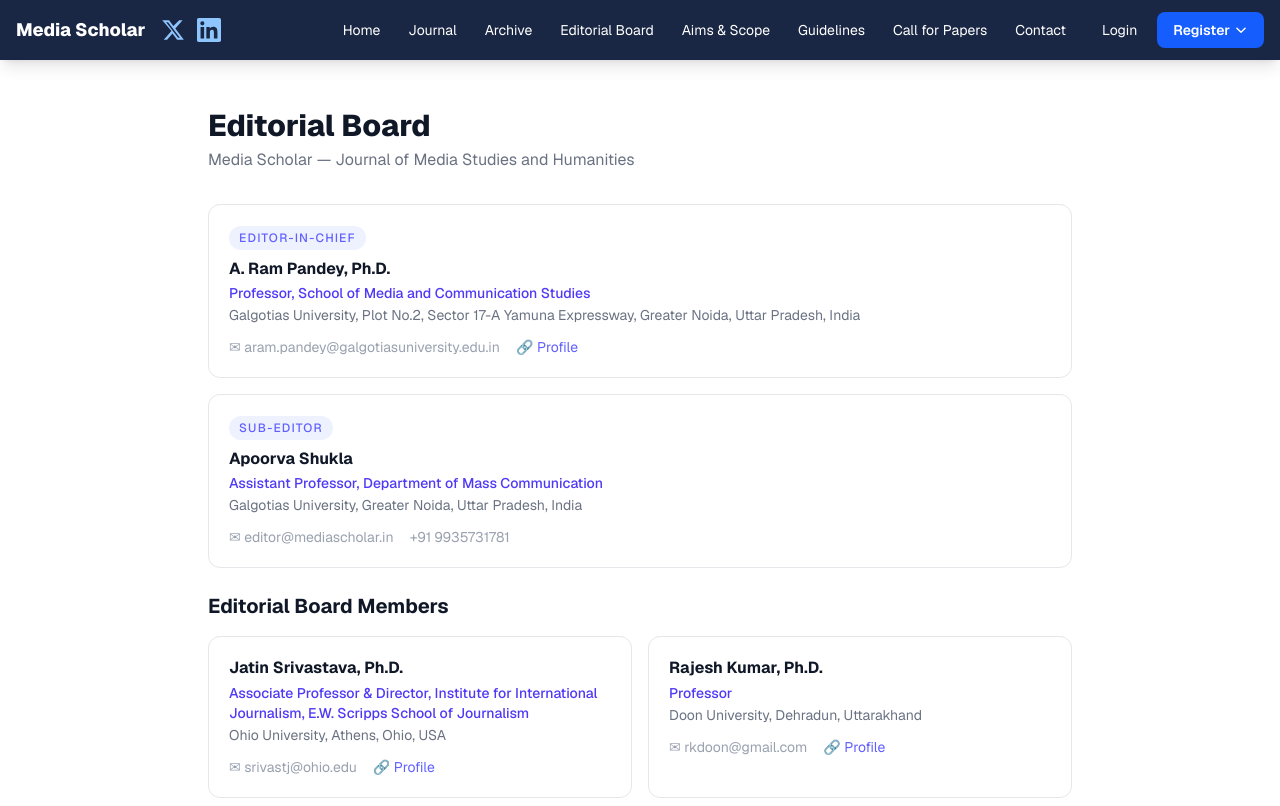
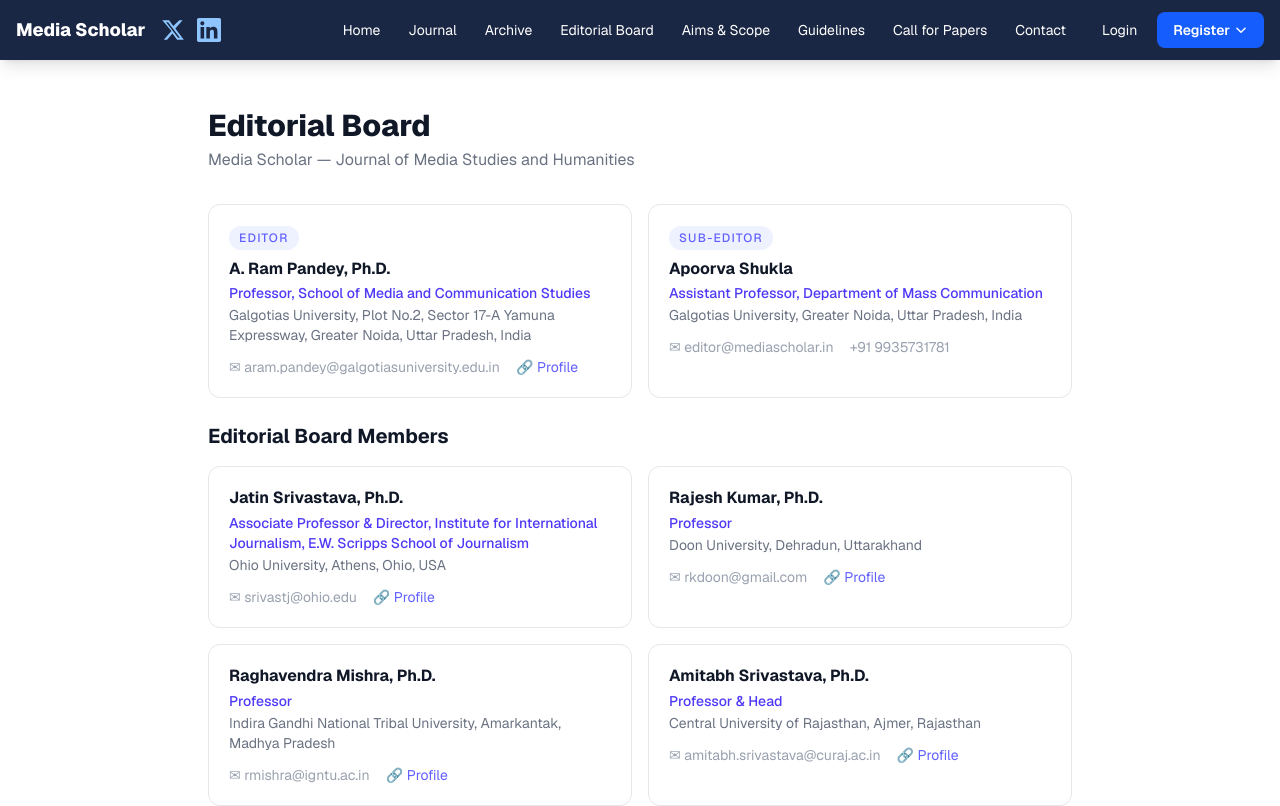
Before and after one commit to arampandey/mediascholar-platform, a Next.js app: page /editorial-board in a window 1280 px wide. Shown: the top 806 px of the page. Built offline with nearby package versions, Linux system fonts and the light colour scheme; no server answers.

Commit message:
Editorial board: rename Editor-in-Chief to Editor, display Editor & Sub-Editor side by side

```diff
--- a/app/editorial-board/page.tsx
+++ b/app/editorial-board/page.tsx
@@ -9,7 +9,7 @@ export const metadata: Metadata = {
 
 const EDITOR_IN_CHIEF = {
   name: "A. Ram Pandey, Ph.D.",
-  role: "Editor-in-Chief",
+  role: "Editor",
   affiliation: "Professor, School of Media and Communication Studies",
   institution: "Galgotias University, Plot No.2, Sector 17-A Yamuna Expressway, Greater Noida, Uttar Pradesh, India",
   email: "aram.pandey@galgotiasuniversity.edu.in",
@@ -121,9 +121,10 @@ export default function EditorialBoardPage() {
         <h1 className="text-3xl font-extrabold text-gray-900 mb-1">Editorial Board</h1>
         <p className="text-gray-500 mb-8">Media Scholar — Journal of Media Studies and Humanities</p>
 
-        {/* Editor-in-Chief */}
-        <div className="bg-white rounded-xl border border-gray-200 p-5 mb-4">
-          <span className="text-xs font-medium uppercase tracking-widest text-indigo-500 bg-indigo-50 px-2.5 py-1 rounded-full">Editor-in-Chief</span>
+        {/* Editor & Sub-Editor side by side */}
+        <div className="grid sm:grid-cols-2 gap-4 mb-6">
+          <div className="bg-white rounded-xl border border-gray-200 p-5">
+            <span className="text-xs font-medium uppercase tracking-widest text-indigo-500 bg-indigo-50 px-2.5 py-1 rounded-full">Editor</span>
             <p className="text-base font-bold text-gray-900 mt-2 mb-0.5">{EDITOR_IN_CHIEF.name}</p>
             <p className="text-sm text-indigo-600 font-medium">{EDITOR_IN_CHIEF.affiliation}</p>
             <p className="text-sm text-gray-500 mt-0.5 mb-3">{EDITOR_IN_CHIEF.institution}</p>
@@ -132,9 +133,7 @@ export default function EditorialBoardPage() {
               <a href={EDITOR_IN_CHIEF.profile} target="_blank" rel="noopener noreferrer" className="text-sm text-indigo-500 hover:text-indigo-700 transition-colors">🔗 Profile</a>
             </div>
           </div>
-
-        {/* Sub-Editor */}
-        <div className="bg-white rounded-xl border border-gray-200 p-5 mb-6">
+          <div className="bg-white rounded-xl border border-gray-200 p-5">
             <span className="text-xs font-medium uppercase tracking-widest text-indigo-500 bg-indigo-50 px-2.5 py-1 rounded-full">Sub-Editor</span>
             <p className="text-base font-bold text-gray-900 mt-2 mb-0.5">{SUB_EDITOR.name}</p>
             <p className="text-sm text-indigo-600 font-medium">{SUB_EDITOR.affiliation}</p>
@@ -142,6 +141,7 @@ export default function EditorialBoardPage() {
             <div className="flex gap-4 flex-wrap">
               <a href={`mailto:${SUB_EDITOR.email}`} className="text-sm text-gray-400 hover:text-indigo-600 transition-colors">✉ {SUB_EDITOR.email}</a>
               <a href={`tel:${SUB_EDITOR.phone}`} className="text-sm text-gray-400 hover:text-indigo-600 transition-colors">{SUB_EDITOR.phone}</a>
+            </div>
           </div>
         </div>
 
```
Lines whose indentation alone changed are shown as unchanged.
